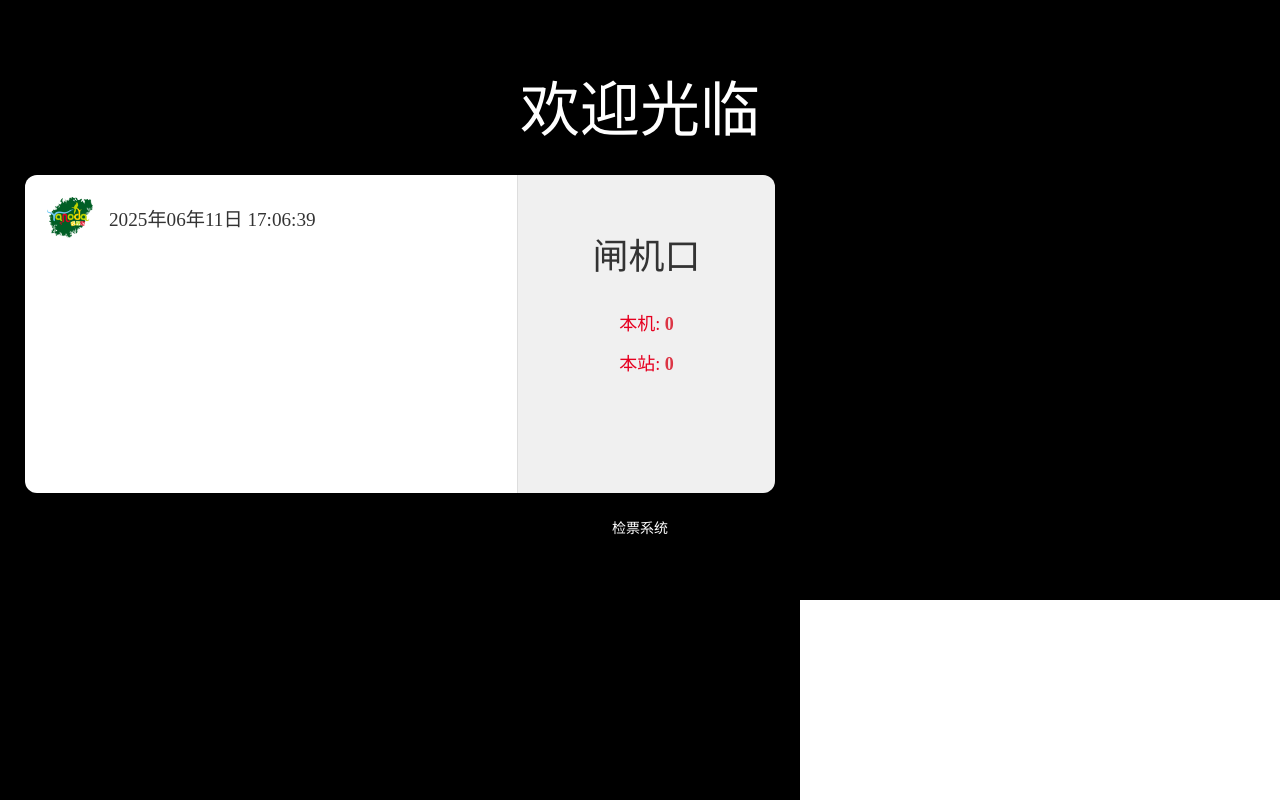
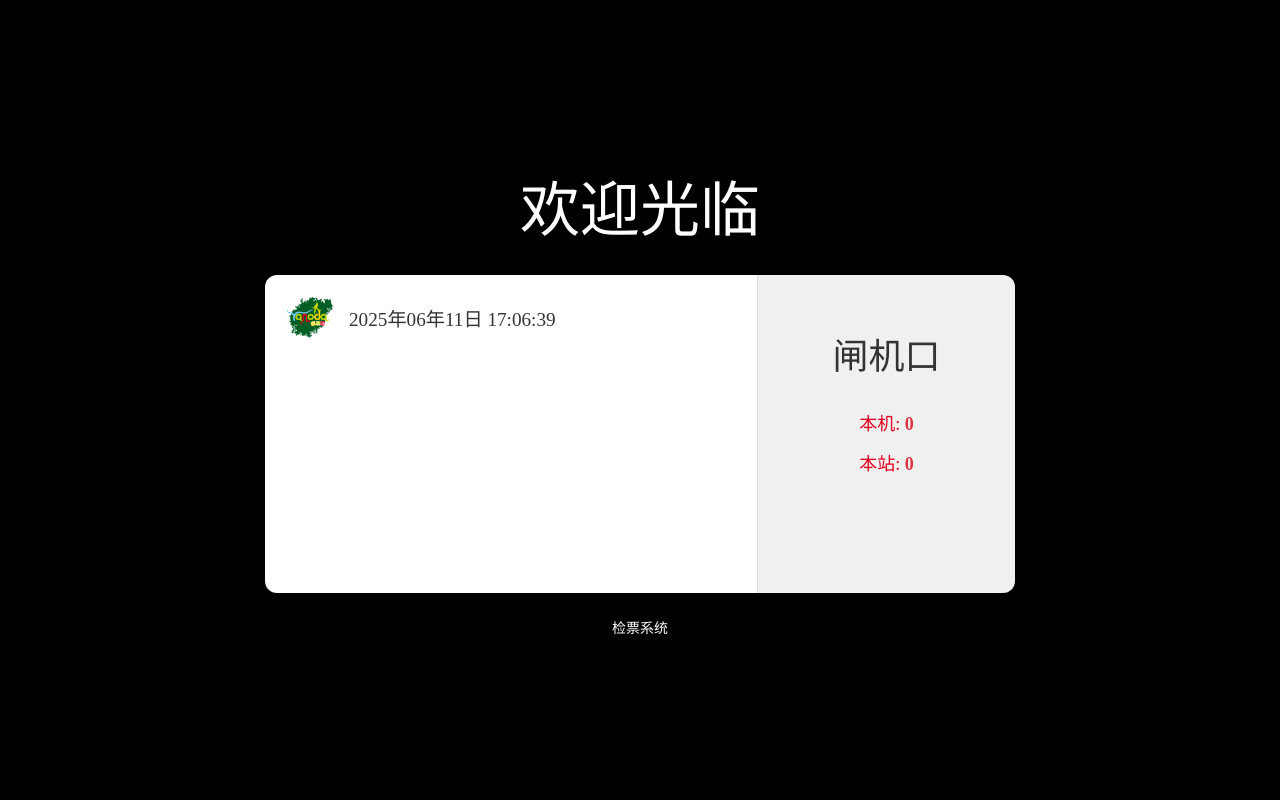
Before and after one commit to scjakehuang/electron-react-demo, a React (Vite) app: page / in a window 1280 px wide. Built offline with nearby package versions, Linux system fonts and the light colour scheme.

Commit message:
feat: 全屏居中

```diff
--- a/electron/main/index.ts
+++ b/electron/main/index.ts
@@ -104,8 +104,10 @@ async function createWindow() {
   log.info('Creating main window...');
   try {
     win = new BrowserWindow({
-      width: 800, // Initial width, will be overridden by fullscreen
-      height: 600, // Initial height, will be overridden by fullscreen
+      width: 800,
+      height: 600,
+      center: true, // Add this to center the window
+      resizable: false, // Add this to prevent resizing
       show: false, // Use 'ready-to-show' event
       fullscreen: true, // Open in fullscreen mode
       frame: false, // Set back to false for a frameless window
--- a/src/App.css
+++ b/src/App.css
@@ -10,15 +10,14 @@ body {
   background-color: #000;
   color: #fff;
   font-family: Arial, sans-serif;
-  width: 800px;
-  height: 600px;
-  min-width: 800px;
-  min-height: 600px;
-  max-width: 800px;
-  max-height: 600px;
+  width: 100vw;
+  height: 100vh;
   margin: 0;
   padding: 0;
   overflow: hidden;
+  display: flex;
+  justify-content: center;
+  align-items: center;
 }
 
 /* 主内容区 */
@@ -30,9 +29,6 @@ body {
   max-width: 800px;
   max-height: 600px;
   background: #000;
-  position: absolute; /* 用 absolute 保证覆盖整个 body */
-  top: 0;
-  left: 0;
   margin: 0;
   padding: 0;
   box-sizing: border-box;
```
